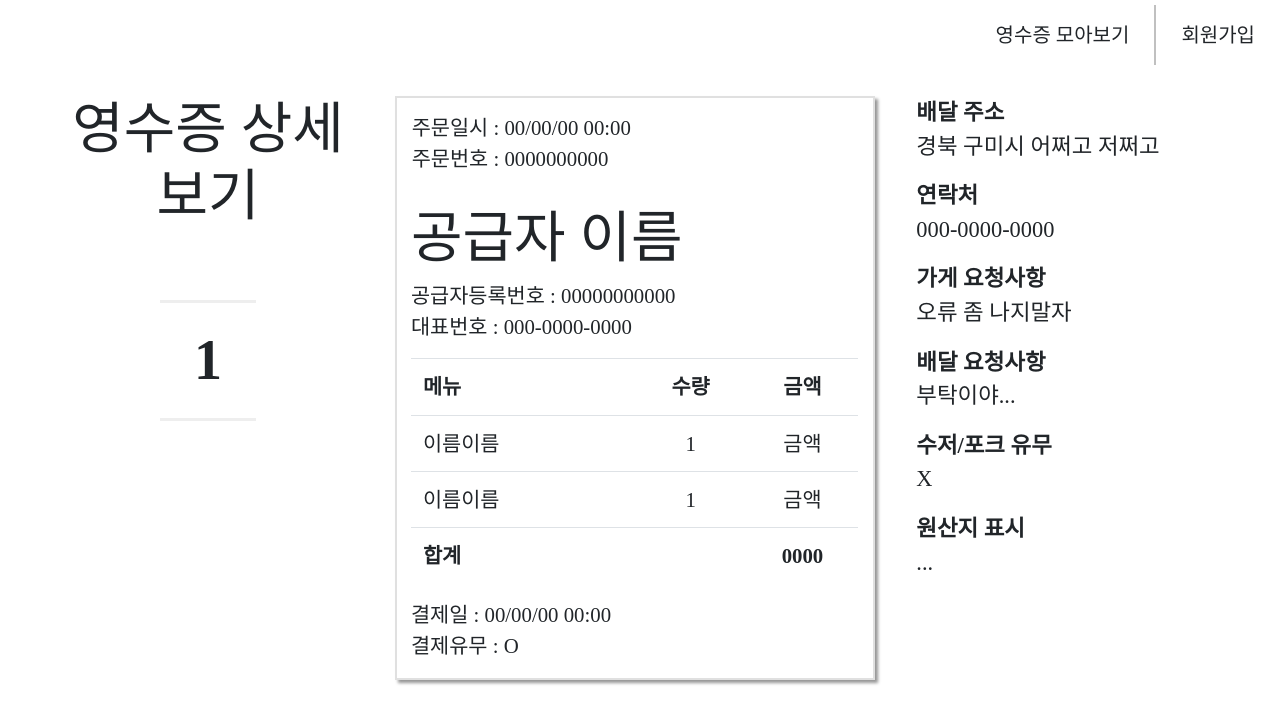
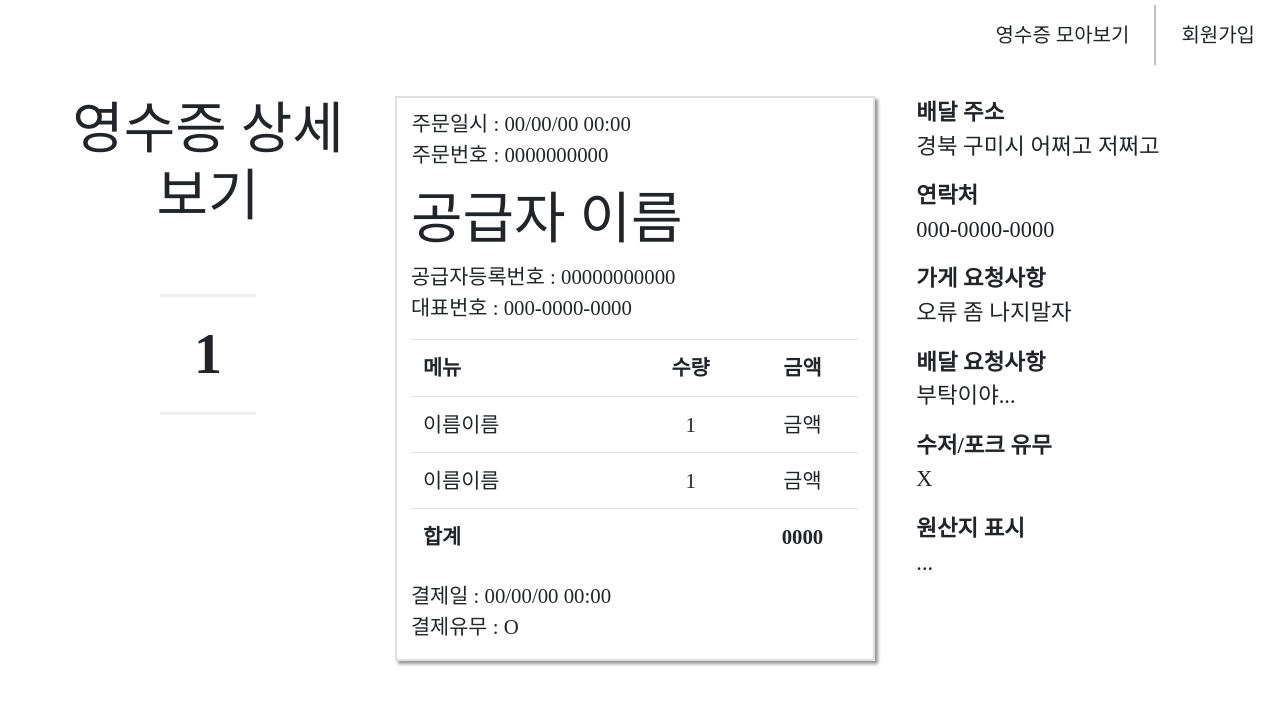
Before and after one commit to C12H22O12/qreceiptFront, a React (Create React App) app: page / in a window 1280 px wide. Shown: the top 724 px of the page. Built offline with nearby package versions, Linux system fonts and the light colour scheme; a web font is replaced by a local one.

Commit message:
21/03/29 7:01 영수증 여백 수정

```diff
--- a/src/component/Receipt.css
+++ b/src/component/Receipt.css
@@ -13,6 +13,6 @@ p, th, td{
 
 .frame>*{
     text-align: left;
-    margin-top : 3%;
+    margin-top : 2%;
     margin-inline:3%;
 }
--- a/src/component/Receipt.js
+++ b/src/component/Receipt.js
@@ -7,7 +7,7 @@ function Receipt(){
             <header class="container row mr-0 pr-0">
                 <p class="col-lg-9">주문일시 : 00/00/00 00:00 <br />주문번호 : 0000000000</p>
             </header>
-            <div className="receiptBody">
+            <div class="mt-0">
                 <h1 class="display-4">공급자 이름</h1>
                 <p>공급자등록번호 : 00000000000 <br /> 대표번호 : 000-0000-0000 </p>
                 <table class="table">
```
